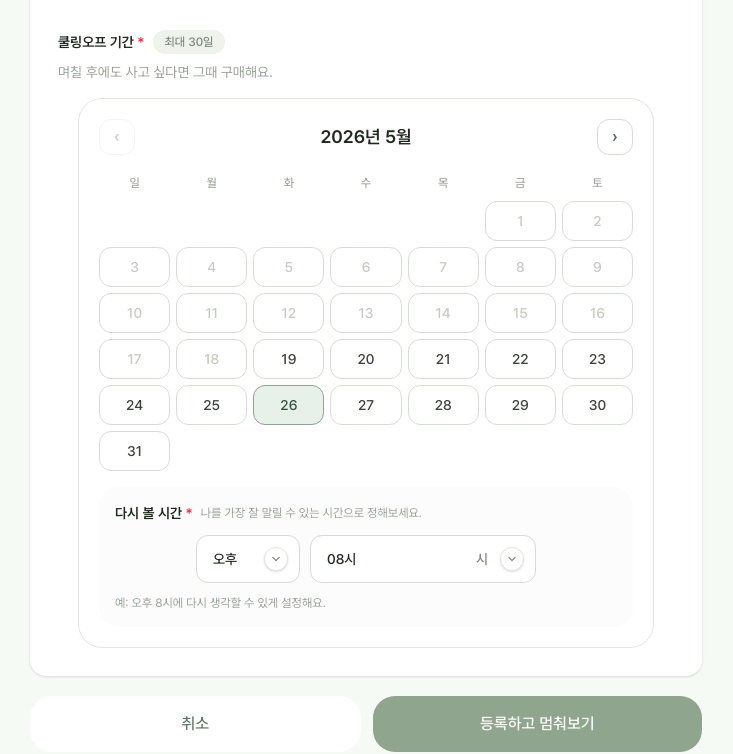
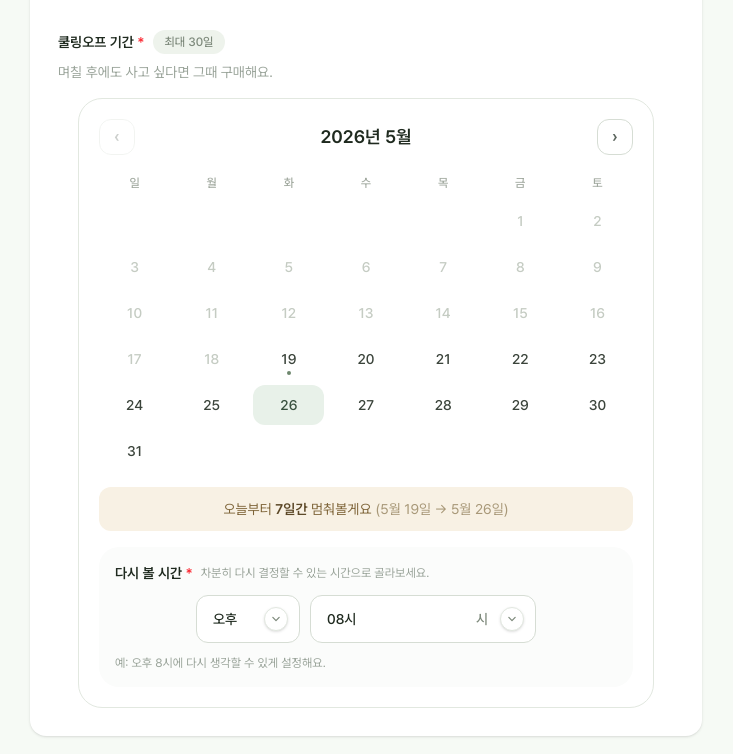
Before and after one commit to Hankyung-Toss-delta/sallae-malrae, a Next.js app: page /coolingoff/new in a window 1280 px wide. Shown: the part 1080-1834 px from the top of the page, without its empty margins (274-1007 px from the left). Built offline with nearby package versions, Linux system fonts and the light colour scheme.

Commit message:
feat: 쿨링오프 등록 캘린더·시간 선택 UX 개선

```diff
--- a/src/app/coolingoff/new/page.jsx
+++ b/src/app/coolingoff/new/page.jsx
@@ -49,7 +49,9 @@ function buildExpireAt(dateStr, period, hour) {
   } else {
     hour24 = h === 12 ? 12 : h + 12;
   }
-  return new Date(`${dateStr}T${String(hour24).padStart(2, "0")}:00:00+09:00`).toISOString();
+  return new Date(
+    `${dateStr}T${String(hour24).padStart(2, "0")}:00:00+09:00`,
+  ).toISOString();
 }
 
 function FieldLabel({ children, required = true }) {
@@ -175,15 +177,19 @@ function DropdownField({
                     aria-selected={isSelected}
                     onClick={() => {
                       if (disabledValues.includes(option)) return;
-                      if (isControlled) { onChangeProp?.(option); } else { setInternalValue(option); }
+                      if (isControlled) {
+                        onChangeProp?.(option);
+                      } else {
+                        setInternalValue(option);
+                      }
                       setIsOpen(false);
                     }}
                     className={`flex w-full items-center justify-between rounded-xl px-3 py-2.5 text-sm font-medium transition-colors ${
                       disabledValues.includes(option)
                         ? "text-[#C5CCC3] cursor-not-allowed"
                         : isSelected
-                        ? "bg-[#E8F1E9] text-[#38503E]"
-                        : "text-[#314231] hover:bg-[#F6FAF5]"
+                          ? "bg-[#E8F1E9] text-[#38503E]"
+                          : "text-[#314231] hover:bg-[#F6FAF5]"
                     }`}
                   >
                     <span>{suffix ? `${option}${suffix}` : option}</span>
@@ -401,7 +407,11 @@ function ProductInfoCard() {
         <input
           name="category_id"
           type="hidden"
-          value={selectedCategory ? String(CATEGORY_OPTIONS.indexOf(selectedCategory) + 1) : ""}
+          value={
+            selectedCategory
+              ? String(CATEGORY_OPTIONS.indexOf(selectedCategory) + 1)
+              : ""
+          }
         />
 
         <div className="grid grid-cols-2 gap-2 sm:grid-cols-3">
@@ -457,13 +467,15 @@ function CoolingOffTimePicker({ minHour24 }) {
   const disabledPeriods =
     minHour24 !== null
       ? TIME_PERIOD_OPTIONS.filter((p) =>
-          TIME_HOUR_OPTIONS.every((h) => toHour24(p, h) < minHour24)
+          TIME_HOUR_OPTIONS.every((h) => toHour24(p, h) < minHour24),
         )
       : [];
 
   const disabledHours =
     minHour24 !== null
-      ? TIME_HOUR_OPTIONS.filter((h) => toHour24(effectiveTime.period, h) < minHour24)
+      ? TIME_HOUR_OPTIONS.filter(
+          (h) => toHour24(effectiveTime.period, h) < minHour24,
+        )
       : [];
 
   return (
@@ -477,7 +489,7 @@ function CoolingOffTimePicker({ minHour24 }) {
         </label>
 
         <span className="text-xs text-[#9AA49A]">
-          나를 가장 잘 말릴 수 있는 시간으로 정해보세요.
+          차분히 다시 결정할 수 있는 시간으로 골라보세요.
         </span>
       </div>
 
@@ -509,7 +521,20 @@ function CoolingOffTimePicker({ minHour24 }) {
   );
 }
 
-const MONTH_NAMES = ["1월", "2월", "3월", "4월", "5월", "6월", "7월", "8월", "9월", "10월", "11월", "12월"];
+const MONTH_NAMES = [
+  "1월",
+  "2월",
+  "3월",
+  "4월",
+  "5월",
+  "6월",
+  "7월",
+  "8월",
+  "9월",
+  "10월",
+  "11월",
+  "12월",
+];
 
 function getMinHour24() {
   const now = new Date();
@@ -529,7 +554,9 @@ function CoolingOffPeriodPicker() {
   const [viewMonth, setViewMonth] = useState(defaultDate.getMonth());
   const [selectedDay, setSelectedDay] = useState(defaultDate.getDate());
 
-  const selectedDateStr = selectedDay ? formatDateStr(viewYear, viewMonth, selectedDay) : "";
+  const selectedDateStr = selectedDay
+    ? formatDateStr(viewYear, viewMonth, selectedDay)
+    : "";
   const calendarWeeks = getCalendarWeeks(viewYear, viewMonth);
 
   const todayYear = todayDate.getFullYear();
@@ -550,7 +577,8 @@ function CoolingOffPeriodPicker() {
     viewMonth === todayMonth &&
     selectedDay === todayDate.getDate();
 
-  const canGoPrev = viewYear > todayYear || (viewYear === todayYear && viewMonth > todayMonth);
+  const canGoPrev =
+    viewYear > todayYear || (viewYear === todayYear && viewMonth > todayMonth);
   const canGoNext = (() => {
     const nextYear = viewMonth === 11 ? viewYear + 1 : viewYear;
     const nextMonth = viewMonth === 11 ? 0 : viewMonth + 1;
@@ -558,14 +586,22 @@ function CoolingOffPeriodPicker() {
   })();
 
   const handlePrev = () => {
-    if (viewMonth === 0) { setViewMonth(11); setViewYear((y) => y - 1); }
-    else { setViewMonth((m) => m - 1); }
+    if (viewMonth === 0) {
+      setViewMonth(11);
+      setViewYear((y) => y - 1);
+    } else {
+      setViewMonth((m) => m - 1);
+    }
     setSelectedDay(null);
   };
 
   const handleNext = () => {
-    if (viewMonth === 11) { setViewMonth(0); setViewYear((y) => y + 1); }
-    else { setViewMonth((m) => m + 1); }
+    if (viewMonth === 11) {
+      setViewMonth(0);
+      setViewYear((y) => y + 1);
+    } else {
+      setViewMonth((m) => m + 1);
+    }
     setSelectedDay(null);
   };
 
@@ -630,35 +666,85 @@ function CoolingOffPeriodPicker() {
         </div>
 
         <div className="mt-2.5 grid grid-cols-7 gap-1.5">
-          {calendarWeeks.flat().map((day, index) =>
-            day ? (
+          {calendarWeeks.flat().map((day, index) => {
+            if (!day) {
+              return (
+                <div
+                  key={`empty-${index}`}
+                  aria-hidden="true"
+                  className="h-10 rounded-xl border border-transparent"
+                />
+              );
+            }
+
+            const isToday =
+              viewYear === todayYear &&
+              viewMonth === todayMonth &&
+              day === todayDate.getDate();
+            const isSelected = day === selectedDay;
+            const disabled = isDisabled(day);
+
+            return (
               <button
                 key={`${day}-${index}`}
                 type="button"
-                disabled={isDisabled(day)}
-                aria-pressed={day === selectedDay}
+                disabled={disabled}
+                aria-pressed={isSelected}
                 onClick={() => setSelectedDay(day)}
-                className={`flex h-10 items-center justify-center rounded-xl border text-sm font-medium transition-colors ${
-                  day === selectedDay
-                    ? "border-[#8FA58D] bg-[#E8F1E9] text-[#38503E]"
-                    : isDisabled(day)
-                    ? "border-[#D6DDD4] bg-white text-[#C5CCC3] cursor-not-allowed"
-                    : "border-[#D6DDD4] bg-white text-[#3B443B] hover:bg-[#F6FAF5]"
+                className={`relative flex h-10 items-center justify-center rounded-xl text-sm font-medium transition-colors ${
+                  isSelected
+                    ? "bg-[#E8F1E9] text-[#38503E]"
+                    : disabled
+                      ? "text-[#C5CCC3] cursor-not-allowed"
+                      : "text-[#3B443B] hover:bg-[#F6FAF5]"
                 }`}
               >
                 {day}
+                {isToday && (
+                  <span
+                    aria-hidden="true"
+                    className={`absolute bottom-1 left-1/2 h-1 w-1 -translate-x-1/2 rounded-full ${
+                      isSelected ? "bg-[#38503E]" : "bg-[#6D876D]"
+                    }`}
+                  />
+                )}
               </button>
-            ) : (
-              <div
-                key={`empty-${index}`}
-                aria-hidden="true"
-                className="h-10 rounded-xl border border-transparent"
-              />
-            ),
-          )}
+            );
+          })}
         </div>
 
-        <CoolingOffTimePicker minHour24={isSelectedToday ? todayMinHour24 : null} />
+        {selectedDay && (
+          <div className="mt-4 rounded-xl bg-[#F8F1E4] px-4 py-3">
+            <p className="text-center text-sm text-[#7E6438]">
+              {isSelectedToday ? (
+                <span className="font-semibold text-[#5C4827]">
+                  오늘 안에 다시 생각해볼게요
+                </span>
+              ) : (
+                <>
+                  오늘부터{" "}
+                  <span className="font-semibold text-[#5C4827]">
+                    {Math.round(
+                      (new Date(viewYear, viewMonth, selectedDay).getTime() -
+                        todayDate.getTime()) /
+                        (24 * 60 * 60 * 1000),
+                    )}
+                    일간
+                  </span>{" "}
+                  멈춰볼게요
+                  <span className="ml-1 text-[#A89878]">
+                    ({MONTH_NAMES[todayMonth]} {todayDate.getDate()}일 →{" "}
+                    {MONTH_NAMES[viewMonth]} {selectedDay}일)
+                  </span>
+                </>
+              )}
+            </p>
+          </div>
+        )}
+
+        <CoolingOffTimePicker
+          minHour24={isSelectedToday ? todayMinHour24 : null}
+        />
       </div>
     </div>
   );
@@ -774,8 +860,8 @@ function MemoField() {
             isAtLimit
               ? "text-[#D96C6C] font-medium"
               : isNearLimit
-              ? "text-[#A8763A]"
-              : "text-[#9AA49A]"
+                ? "text-[#A8763A]"
+                : "text-[#9AA49A]"
           }`}
         >
           {length}/{MEMO_MAX_LENGTH}
@@ -798,7 +884,6 @@ function CoolingOffDetailCard() {
     </Card>
   );
 }
-
 
 export default function CoolingOffNewPage() {
   const router = useRouter();
@@ -827,7 +912,10 @@ export default function CoolingOffNewPage() {
       formData.append("price", String(raw.get("price")).replace(/,/g, ""));
       formData.append("category_id", raw.get("category_id"));
       formData.append("impulse_score", raw.get("impulse_score"));
-      formData.append("expire_at", buildExpireAt(decisionDate, decisionPeriod, decisionHour));
+      formData.append(
+        "expire_at",
+        buildExpireAt(decisionDate, decisionPeriod, decisionHour),
+      );
       const memo = raw.get("memo");
       if (memo) formData.append("memo", memo);
       const image = raw.get("image");
@@ -841,12 +929,14 @@ export default function CoolingOffNewPage() {
         return;
       }
 
-      if (json.code === 'UNAUTHORIZED') {
+      if (json.code === "UNAUTHORIZED") {
         router.push("/auth/login");
         return;
       }
 
-      setError(ERROR_MESSAGES[json.code] ?? "오류가 발생했어요. 다시 시도해주세요.");
+      setError(
+        ERROR_MESSAGES[json.code] ?? "오류가 발생했어요. 다시 시도해주세요.",
+      );
     } catch {
       setError("오류가 발생했어요. 다시 시도해주세요.");
     } finally {
```
